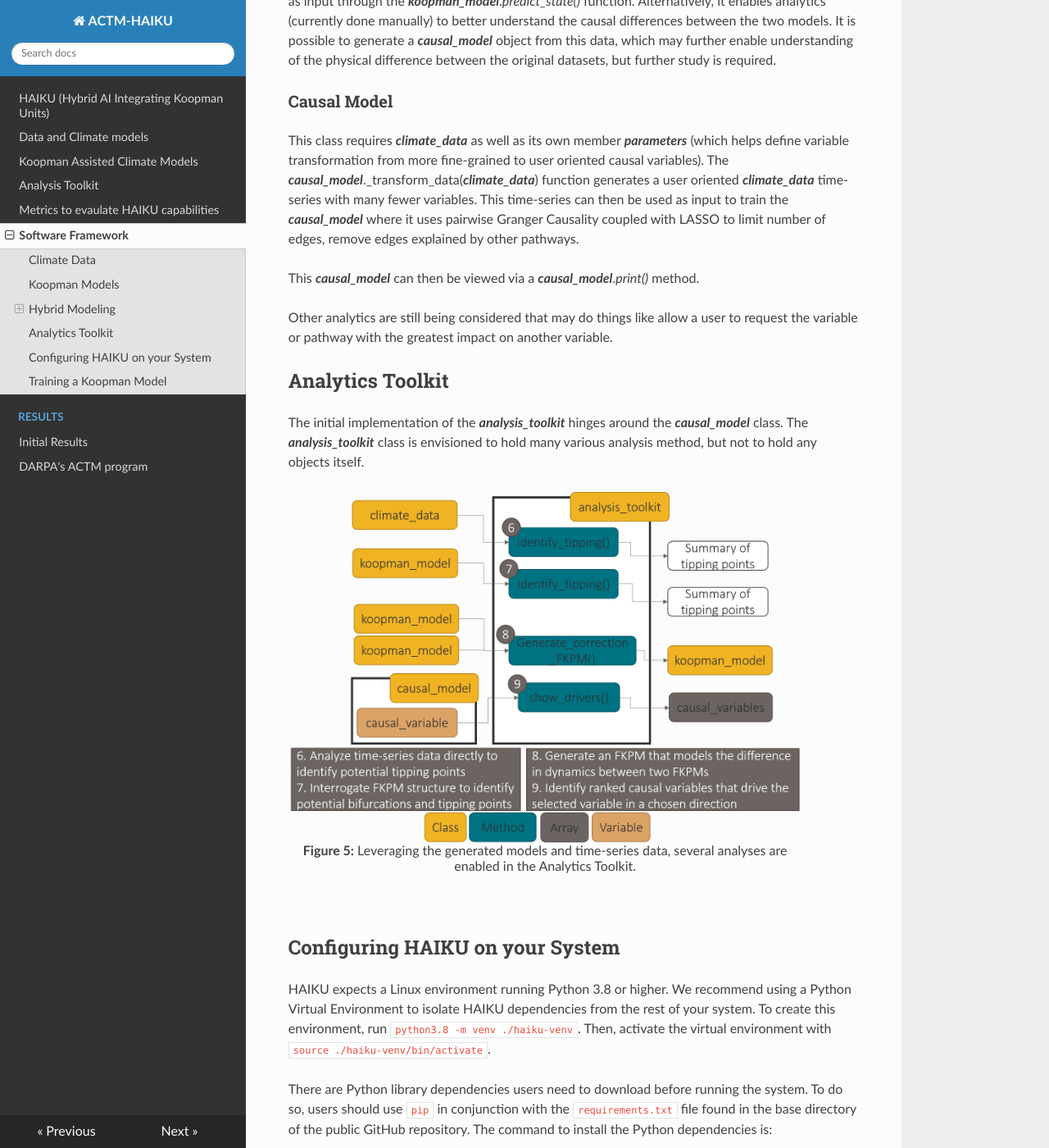
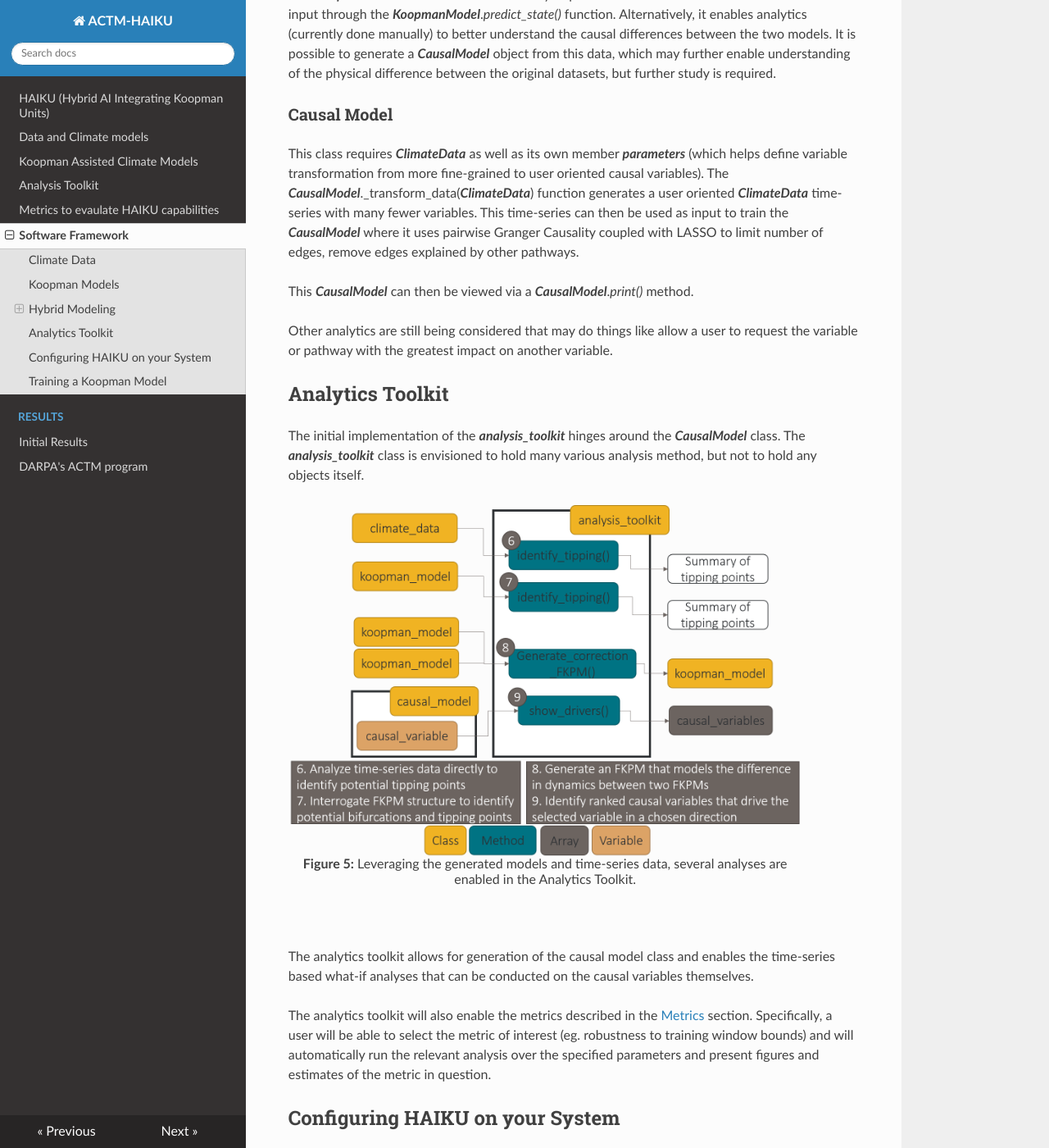
Before and after one commit to BAE-Systems-HAIKU/HAIKU, an MkDocs documentation site: the page built from docs/software_framework.md, in a window 1280 px wide and 1400 px high, scrolled down 4009 px. Shown: the whole window at 82% size. Built offline with MkDocs 1.6.1, drawn with Linux system fonts in a browser that asks for light colours; nearby versions of some CDN libraries; some of the changed text lies outside the part shown.

Commit message:
updates for beta release

```diff
--- a/docs/software_framework.md
+++ b/docs/software_framework.md
@@ -17,21 +17,21 @@
 
 
 
-We generate a **_climate_data_** object that encapsulates CESM, NSIDC, or Koopman generated data and converts them all to consistent representations (the same coordinate grid and sets of variables) while storing the provenance as a member.
+We generate a **_ClimateData_** object that encapsulates CESM, NSIDC, or Koopman generated data and converts them all to consistent representations (the same coordinate grid and sets of variables) while storing the provenance as a member.
 
 
 
 <figure>
 <img src="../figs/diagrams/software_capability_summary.png" alt="Software capability summary" style="width:95%">
-<figcaption align = "center" style="width:80%"><b>Figure 2:</b> Main classes in the planned HAIKU software system.</figcaption>
+<figcaption align = "center" style="width:80%"><b>Figure 2:</b> Central objects to the HAIKU system.  The analytics causal analysis and analysis toolkit are still being built out and are not present in the current release.</figcaption>
 </figure>
 &nbsp;
 
-The **_koopman_model_** class contains a trained Koopman model as well as any training parameters associated with the stored data. During training, it takes a single **_climate_data_** object and learns the dynamics of this system.
+The **_KoopmanModel_** class contains a trained Koopman model as well as any training parameters associated with the stored data. During training, it takes a single **_ClimateData_** object and learns the dynamics of this system.
 
-The **_predictor_** object is used to operate on **_koopman_model_** objects and generate **_climate_data_** with a range of parameters.
+The **_Predictor_** object is used to operate on **_KoopmanModel_** objects and generate **_ClimateData_** with a range of parameters.
 
-The **_plotter_** object takes either a **_koopman_model_** or **_climate_data_** as input, along with runtime parameters, and generates visualizations representing the stored data. As such, this object is also used to visualize predictions.
+The **_Plotter_** object takes either a **_KoopmanModel_** or **_ClimateData_** as input, along with runtime parameters, and generates visualizations representing the stored data. As such, this object is also used to visualize predictions.
 
 <figure>
 <img src="../figs/diagrams/model_generation_flowchart.png" alt="Model generation software flowchart" style="width:90%">
@@ -39,7 +39,7 @@
 </figure>
 &nbsp;
 
-Finally, the **_koopman_model_** itself or the time-series data contained in a **_climate_data_** object can be passed into the Analytics Toolkit. A **_causal_model_** object is instantiated and can learn a causal structure from time-series data (**_climate_data_** object) using its internal methods or from the structure of the **_koopman_model_** itself. Similarly, the **_causal_model_**, **_climate_data_**, or **_koopman_model_** objects are used as input to different tipping-point analyses inside the toolkit.
+Finally, the **_KoopmanModel_** itself or the time-series data contained in a **_ClimateData_** object can be passed into the Analytics Toolkit. A **_CausalModel_** object is instantiated and can learn a causal structure from time-series data (**_ClimateData_** object) using its internal methods or from the structure of the **_KoopmanModel_** itself. Similarly, the **_CausalModel_**, **_ClimateData_**, or **_KoopmanModel_** objects are used as input to different tipping-point analyses inside the toolkit.
 
 <figure>
 <img src="../figs/diagrams/toolkit_flowchart.png" alt="Analytics Toolkit software flowchart" style="width:90%">
@@ -52,21 +52,21 @@
 
 
 ##Climate Data
-**_climate_data_** objects are instantiated by the **_climate_data_loader_** class which reads in CESM or NSIDC time-series data and converts it to consistent representations (the same coordinate grid and sets of variables). Similarly, **_climate_data_** can also be produced from a **_koopman_model_** object by running the model through the **_predictor_** object.
+**_ClimateData_** objects are instantiated by the **_ClimateDataLoader_** class which reads in CESM or NSIDC time-series data and converts it to consistent representations (the same coordinate grid and sets of variables). Similarly, **_ClimateData_** can also be produced from a **_KoopmanModel_** object by running the model through the **_Predictor_** object.
 The time-series data is stored in a numpy array and is by default monthly climate variable data.
-Internal processing converts between polar and lat-lon coordinates, interpolates missing datapoints, and produces time-series matching the lifted Koopman observables (given a **_koopman_model_**).
+Internal processing converts between polar and lat-lon coordinates, interpolates missing datapoints, and produces time-series matching the lifted Koopman observables (given a **_KoopmanModel_**).
 
-**_plotter_** operates on **_climate_data_** to visually investigate the temporal and spatial behavior of the data.
+**_Plotter_** operates on **_ClimateData_** to visually investigate the temporal and spatial behavior of the data.
 
 
 ##Koopman Models
-The **_koopman_model_** class contains a trained Koopman model. The **_koopman_trainer_** class contains functions necessary for training a Koopman model based on provided **_climate_data_**. It is used in conjunction with the **_predictor_** class to generate prediction time-series data in the form of **_climate_data_**.
+The **_KoopmanModel_** class contains a trained Koopman model. The **_KoopmanModelTrainer_** class contains functions necessary for training a Koopman model based on provided **_ClimateData_**. It is used in conjunction with the **_Predictor_** class to generate prediction time-series data in the form of **_ClimateData_**.
 
 Several model hyperparameters are set at instantiation through the configuration file.
 
-The **_predictor_** has a member function, **_predictor_**.predict(**_koopman_model**,dt), which returns the predicted **_climate_state_** after the **_koopman_model_** has run the original state, x, forward by time dt. This function lifts the original climate state into the Koopman Observables space before propagating the state forward using matrix multiplication, reversing the lifting function, and producing the predicted state in the original **_climate_state_** format.  There is an associated function for bulk processing of the **_koopman_model_**._predict_state()_ function which can provide a full **_climate_data_** object as output.  This is more commonly used in most analytics.  Currently, the lifting function is a relatively straightforward aggregation of the **_climate_data_**, but we are investigating other approaches as the development continues.
+The **_Predictor_** has a member function, **_Predictor_**.predict(**_KoopmanModel**,dt), which returns the predicted **_climate_state_** after the **_KoopmanModel_** has run the original state, x, forward by time dt. This function lifts the original climate state into the Koopman Observables space before propagating the state forward using matrix multiplication, reversing the lifting function, and producing the predicted state in the original **_climate_state_** format.  There is an associated function for bulk processing of the **_KoopmanModel_**._predict_state()_ function which can provide a full **_ClimateData_** object as output.  This is more commonly used in most analytics.  Currently, the lifting function is a relatively straightforward aggregation of the **_ClimateData_**, but we are investigating other approaches as the development continues.
 
-The **_koopman_model_** also has external plotting functions to summarize the model structure including plots of eigenfunctions of selected modes and the distribution of eigenvalues for the **_koopman_model_**.
+The **_KoopmanModel_** also has external plotting functions to summarize the model structure including plots of eigenfunctions of selected modes and the distribution of eigenvalues for the **_KoopmanModel_**.
 
 The forecasting done by the Koopman Models enables the Analytics Toolkit or can produce stand-alone climate forecasts for public consumption.
 
@@ -76,35 +76,37 @@
 This will likely be sufficient to test the HKCM as a proof-of-concept.
 
 The HKPM itself is the correction to apply at each time-step of a climate model.
-Input to this system are two **_climate_data_** time-series with the same variables and over the same time-period.
-A **_koopman_model_** object is trained on each of the **_climate_data_** objects constraining them to have the same eigenvalues so that they can be compared directly to one another.  The final result is a **_koopman_model_** which is the difference of these two.
+Input to this system are two **_ClimateData_** time-series with the same variables and over the same time-period.
+A **_KoopmanModel_** object is trained on each of the **_ClimateData_** objects constraining them to have the same eigenvalues so that they can be compared directly to one another.  The final result is a **_KoopmanModel_** which is the difference of these two.
 
-This **_koopman_model_** can then be used directly to provide a correction factor to **_climate_data_** used as input through the **_koopman_model_**._predict_state()_ function.  Alternatively, it enables analytics (currently done manually) to better understand the causal differences between the two models. It is possible to generate a **_causal_model_** object from this data, which may further enable understanding of the physical difference between the original datasets, but further study is required.
+This **_KoopmanModel_** can then be used directly to provide a correction factor to **_ClimateData_** used as input through the **_KoopmanModel_**._predict_state()_ function.  Alternatively, it enables analytics (currently done manually) to better understand the causal differences between the two models. It is possible to generate a **_CausalModel_** object from this data, which may further enable understanding of the physical difference between the original datasets, but further study is required.
 
 
 
 ###Causal Model
 
-This class requires **_climate_data_** as well as its own member **_parameters_** (which helps define variable transformation from more fine-grained to user oriented causal variables).
-The **_causal_model_**._transform_data(**_climate_data_**) function generates a user oriented **_climate_data_** time-series with many fewer variables.
-This time-series can then be used as input to train the **_causal_model_** where it uses pairwise Granger Causality coupled with LASSO to limit number of edges, remove edges explained by other pathways.
+This class requires **_ClimateData_** as well as its own member **_parameters_** (which helps define variable transformation from more fine-grained to user oriented causal variables).
+The **_CausalModel_**._transform_data(**_ClimateData_**) function generates a user oriented **_ClimateData_** time-series with many fewer variables.
+This time-series can then be used as input to train the **_CausalModel_** where it uses pairwise Granger Causality coupled with LASSO to limit number of edges, remove edges explained by other pathways.
 
-This **_causal_model_** can then be viewed via a **_causal_model_**._print()_ method.
+This **_CausalModel_** can then be viewed via a **_CausalModel_**._print()_ method.
 
 Other analytics are still being considered that may do things like allow a user to request the variable or pathway with the greatest impact on another variable.
 
 
-
-
 ##Analytics Toolkit
 
-The initial implementation of the **_analysis_toolkit_** hinges around the **_causal_model_** class. The **_analysis_toolkit_** class is envisioned to hold many various analysis method, but not to hold any objects itself.
+The initial implementation of the **_analysis_toolkit_** hinges around the **_CausalModel_** class. The **_analysis_toolkit_** class is envisioned to hold many various analysis method, but not to hold any objects itself.
 
 <figure>
 <img src="../figs/diagrams/toolkit_flowchart.png" alt="Analytics Toolkit software flowchart" style="width:90%">
 <figcaption align = "center" style="width:90%"><b>Figure 5:</b> Leveraging the generated models and time-series data, several analyses are enabled in the Analytics Toolkit.</figcaption>
 </figure>
 &nbsp;
+
+The analytics toolkit allows for generation of the causal model class and enables the time-series based what-if analyses that can be conducted on the causal variables themselves.
+
+The analytics toolkit will also enable the metrics described in the [Metrics](metrics) section.  Specifically, a user will be able to select the metric of interest (eg. robustness to training window bounds) and will automatically run the relevant analysis over the specified parameters and present figures and estimates of the metric in question.
 
 ##Configuring HAIKU on your System
 
```
Also changed, not shown: docs/Results/initial_motivation_results.md (+17 -6 lines), docs/data_models.md (+4 -1 lines), docs/index.md (+5 -0 lines), docs/koopman.md (+9 -2 lines), docs/metrics.md (+29 -2 lines), docs/figs/diagrams/analytics_flowchart.png (added), docs/figs/diagrams/koopman_model_generation.png (added), docs/figs/diagrams/model_generation_flowchart.png, docs/figs/diagrams/robustness_flowchart.png (added), docs/figs/equations/forcing.png (added), docs/figs/results/FKPM_with_forcing_beta.png (added), docs/figs/results/Koopman_model_september_sea_ice_beta.png (added), docs/figs/results/nsidc_observations_intro.png (added), docs/figs/results/timing_study_july.png (added).
